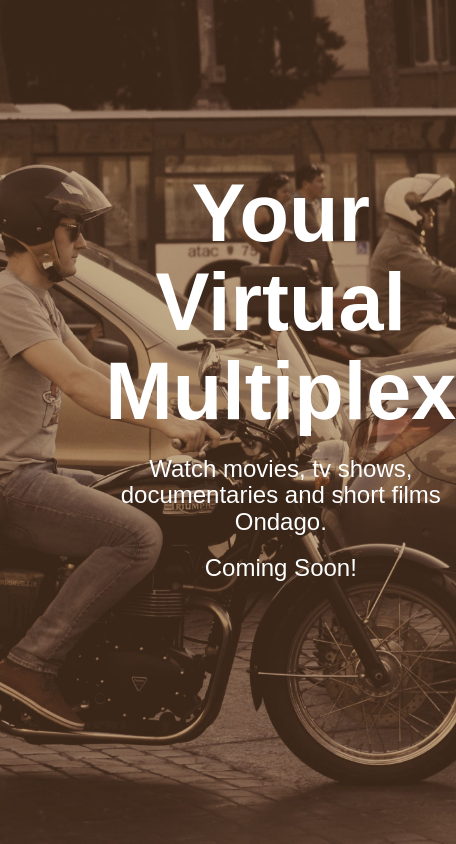
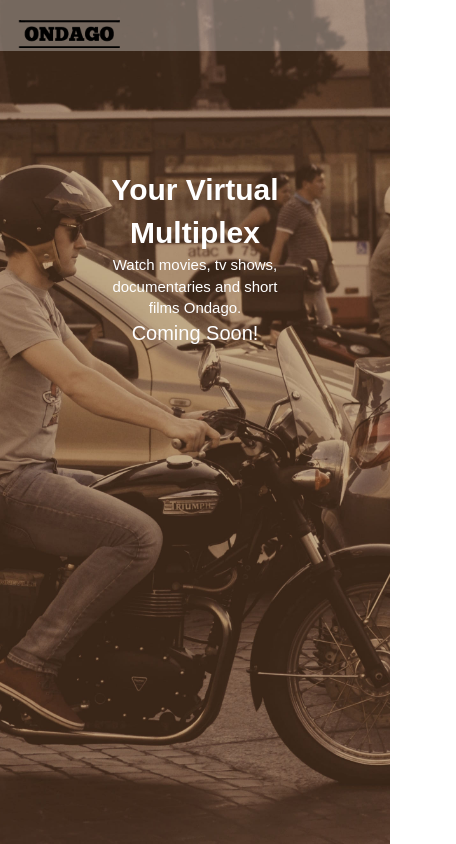
Before and after one commit to ondagotv/ondagotv.github.io, a plain HTML site: page index.html in a window 390 px wide. Shown: the whole page, 456 px wide, since content can reach past the window. Drawn offline with Linux system fonts and the light colour scheme.

Commit message:
Added logo. Made responsive

```diff
--- a/css/stylish-portfolio.css
+++ b/css/stylish-portfolio.css
@@ -16,6 +16,7 @@ body {
     font-family: "Montserrat", sans-serif;
     background: url(../img/bg.jpg) no-repeat center center scroll;
     background-size:cover;
+    line-height: 1.42857143;
 }
 
 .text-vertical-center {
@@ -23,23 +24,50 @@ body {
     margin: auto;
     position:absolute;
     top:20%;
-    left:27%;
+    left:25%;
+    right:25%;
     max-width: 600px;
-    word-wrap: break-word;
     text-align: center;
-    font-size: large;
 }
 
-.text-vertical-center h1 {
-    margin: 0;
-    padding: 0;
-    font-size: 4.5em;
-    font-weight: 700;
+.text-vertical-center-heading {
+  font-size: 80px;
+  font-weight: 600;
+}
+.text-vertical-center-heading2 {
+  font-size: 25px;
+  font-weight: 350;
+}
+.text-vertical-center-heading3 {
+  font-size: 35px;
+  font-weight: 400;
 }
 
+.navbar-static-top{
+    background: rgba(255, 255, 255, 0.3);
+    text-align: center;
+}
 
-/* Footer */
+@media (max-width: 768px) {
+    .text-vertical-center-heading {
+      font-size: 50px;
+    }
+    .text-vertical-center-heading2 {
+      font-size: 20px;
+    }
+    .text-vertical-center-heading3 {
+      font-size: 30px;
+    }
+}
 
-footer {
-    padding: 100px 0;
+@media (max-width: 480px) {
+    .text-vertical-center-heading {
+      font-size: 30px;
+    }
+    .text-vertical-center-heading2 {
+      font-size: 15px;
+    }
+    .text-vertical-center-heading3 {
+      font-size: 20px;
+    }
 }
--- a/index.html
+++ b/index.html
@@ -33,13 +33,26 @@
 <body>
 
     <!-- Navigation -->
+    <div class="navbar navbar-static-top">
+      <a href="#" class="navbar-brand">
+        <img style="max-width:110px;" src="img/logo2.png">
+      </a>
+    </div>
 
     <!-- Header -->
     <div class="text-vertical-center">
-        <h1>Your Virtual Multiplex</h1>
-        <h3>Watch movies, tv shows, documentaries and short films Ondago.</h3>
-        <h3>Coming Soon!</h3>
-        <br>
+      <div class="text-vertical-center-heading">
+        Your Virtual Multiplex
+      </div>
+      <div class="text-vertical-center-heading2">
+        <!-- <h3>Watch movies, tv shows, documentaries and short films Ondago.</h3> -->
+        Watch movies, tv shows, documentaries and short films Ondago.
+      </div>
+      <div class="text-vertical-center-heading3">
+        <!-- <h2>Coming Soon!</h2> -->
+        Coming Soon!
+      </div>
+      <br>
     </div>
 
     <!-- Footer -->
```
Also changed, not shown: img/logo.png (added), img/logo2.png (added), 2 other files.
